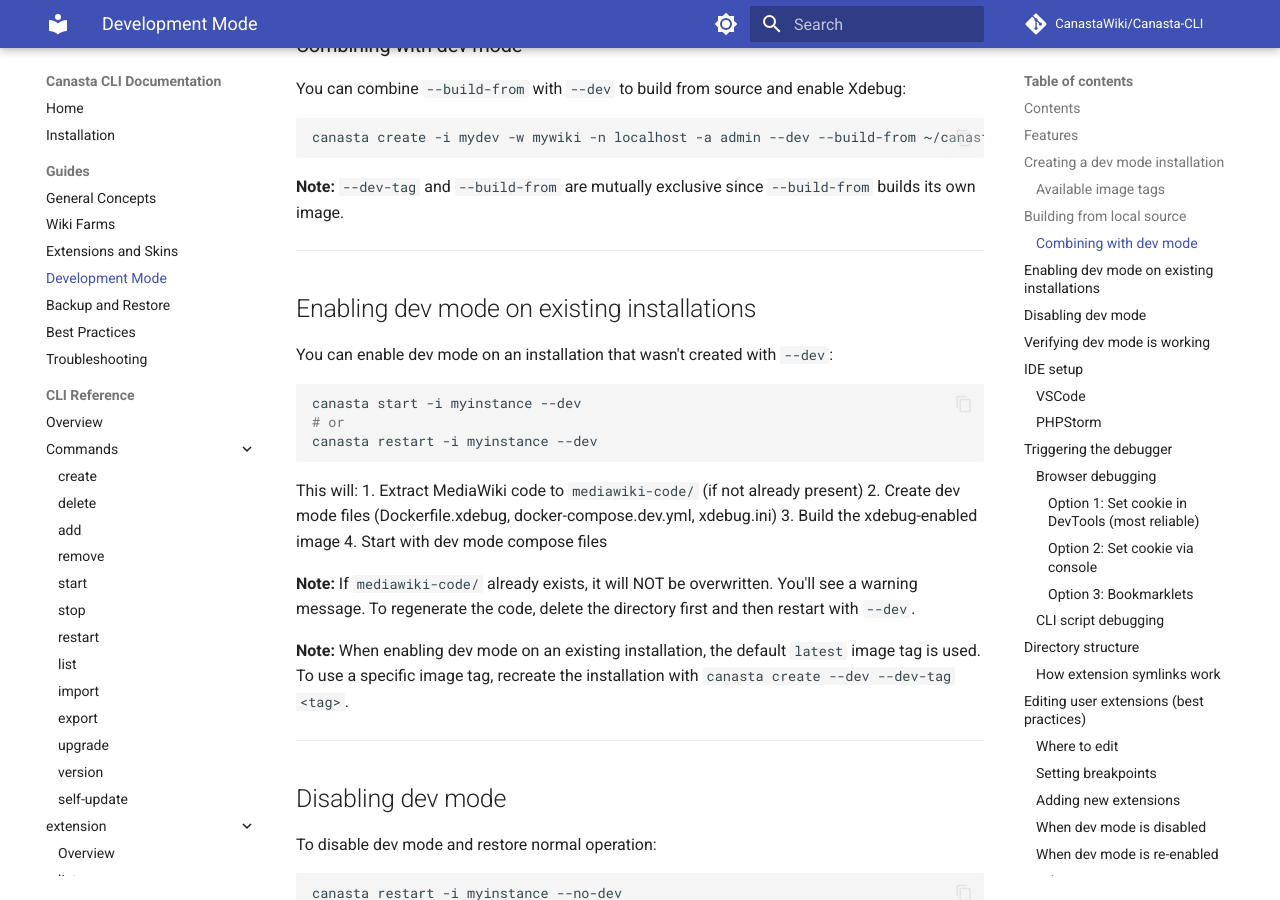
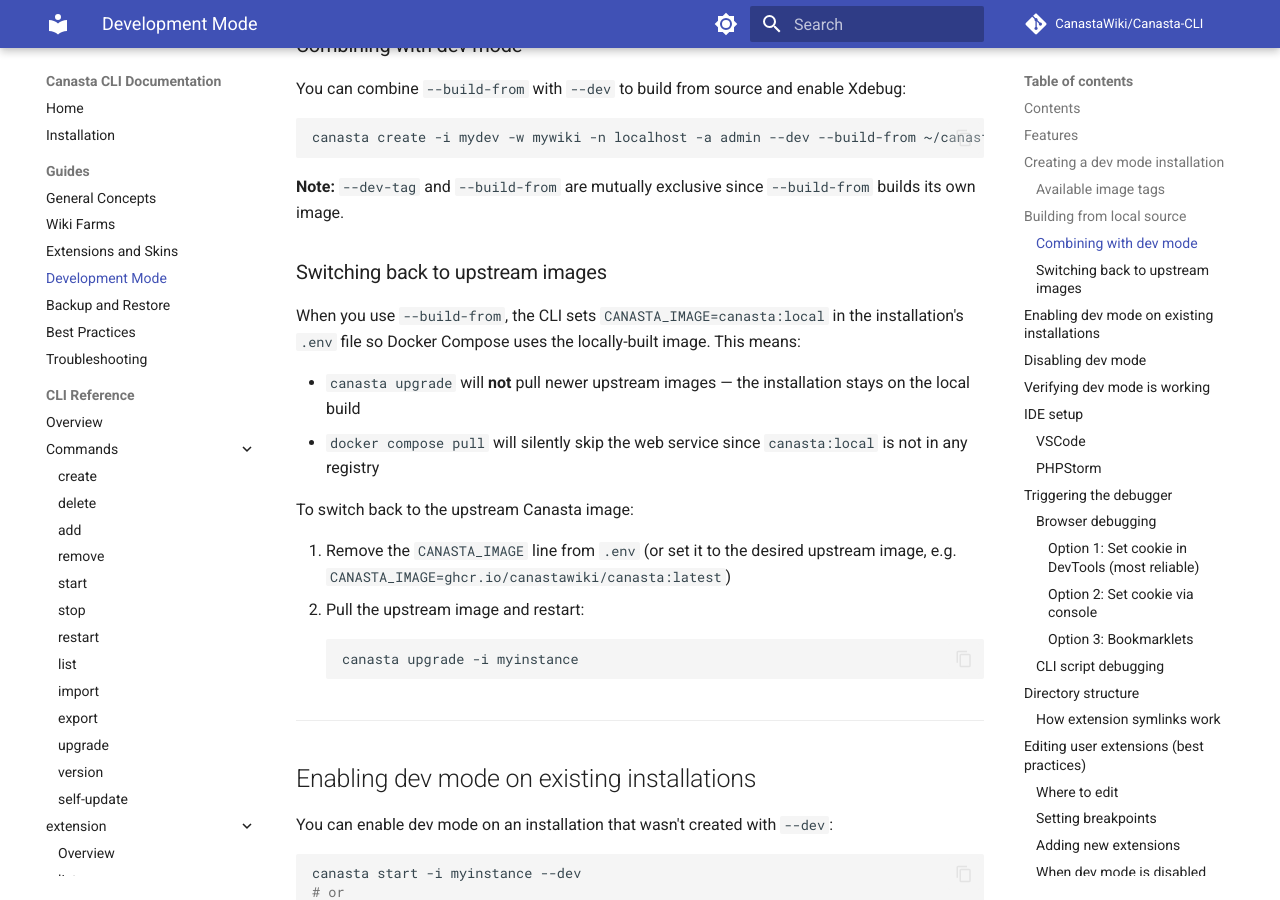
Before and after one commit to CanastaWiki/Canasta-CLI, an MkDocs documentation site: the page built from docs/guide/devmode.md, in a window 1280 px wide and 900 px high, scrolled down 2198 px. Built offline with MkDocs 1.6.1 and Material for MkDocs 9.7.7, drawn with Linux system fonts in a browser that asks for light colours; comment, search, counter and statistics services are not loaded.

Commit message:
Document how to switch from local build back to upstream images
Add a section to the --build-from documentation explaining that
CANASTA_IMAGE=canasta:local is set in .env, that this prevents
canasta upgrade from pulling upstream images, and how to revert
by removing the CANASTA_IMAGE line from .env.

````diff
--- a/docs/guide/devmode.md
+++ b/docs/guide/devmode.md
@@ -90,6 +90,21 @@
 ```
 
 **Note:** `--dev-tag` and `--build-from` are mutually exclusive since `--build-from` builds its own image.
+
+### Switching back to upstream images
+
+When you use `--build-from`, the CLI sets `CANASTA_IMAGE=canasta:local` in the installation's `.env` file so Docker Compose uses the locally-built image. This means:
+
+- `canasta upgrade` will **not** pull newer upstream images — the installation stays on the local build
+- `docker compose pull` will silently skip the web service since `canasta:local` is not in any registry
+
+To switch back to the upstream Canasta image:
+
+1. Remove the `CANASTA_IMAGE` line from `.env` (or set it to the desired upstream image, e.g. `CANASTA_IMAGE=ghcr.io/canastawiki/canasta:latest`)
+2. Pull the upstream image and restart:
+   ```bash
+   canasta upgrade -i myinstance
+   ```
 
 ---
 
````
